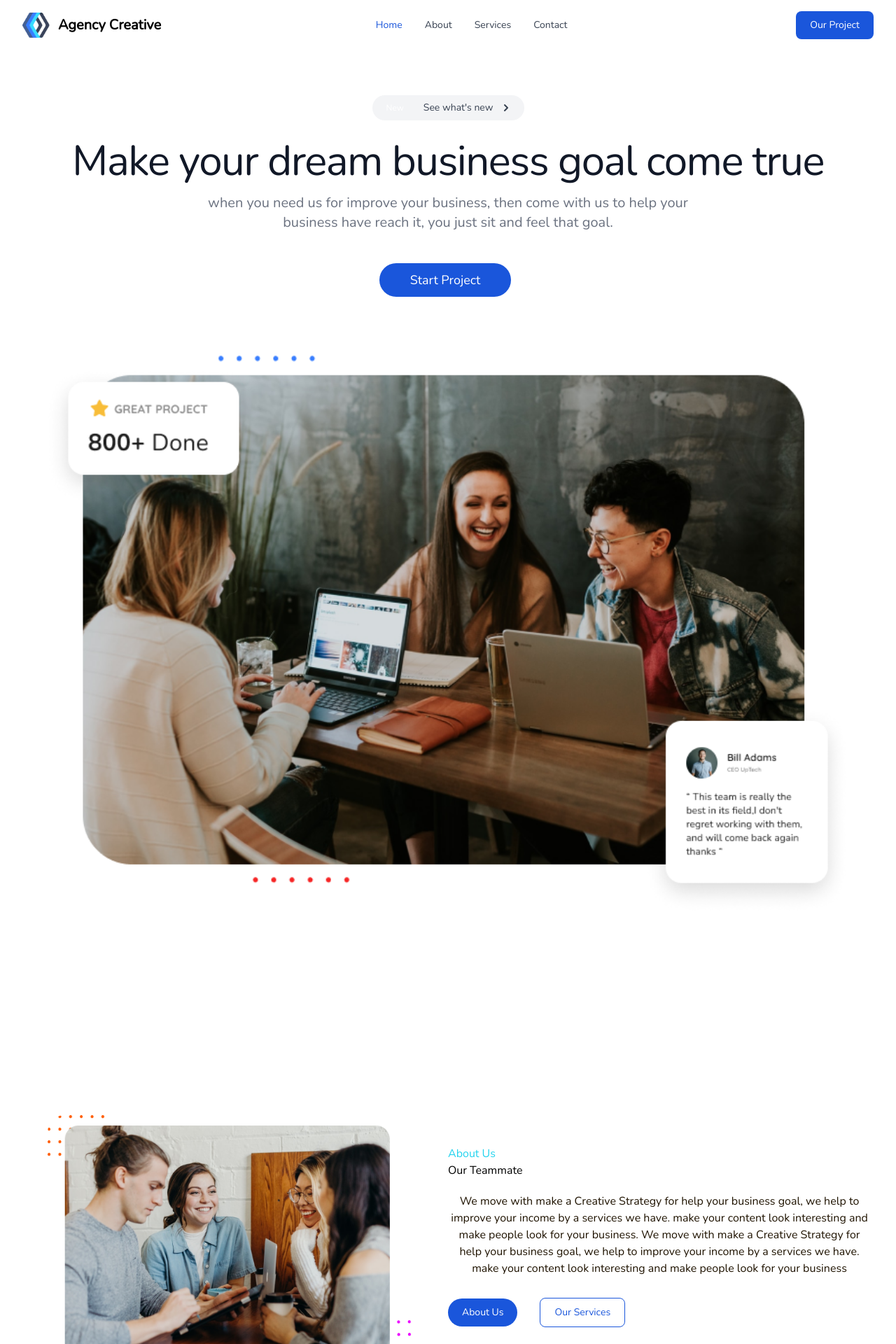
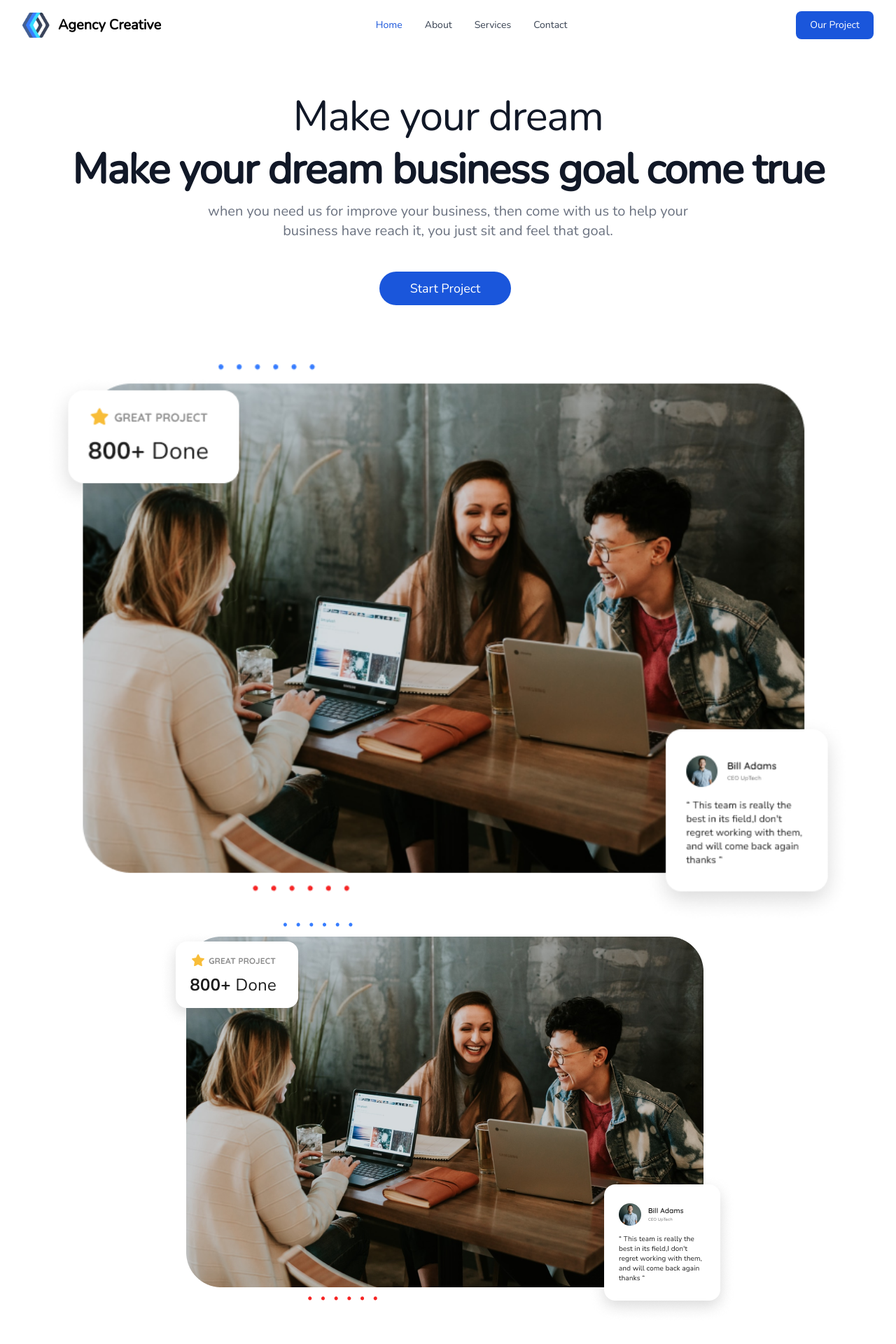
Before and after one commit to AlbertBislimi/react-project, a React (Create React App) app: page / in a window 1280 px wide. Shown: the top 1920 px of the page at 70% size. Built offline with nearby package versions, Linux system fonts and the light colour scheme.

Commit message:
header changes

```diff
--- a/src/components/header/Header.jsx
+++ b/src/components/header/Header.jsx
@@ -5,21 +5,24 @@ import Frame from '../../assets/Frame.png'
 const Header = () => {
   return (
     <div className="py-8 px-4 mx-auto max-w-screen-xl text-center lg:py-16 lg:px-12">
-        <a href="/#" className="inline-flex justify-between items-center py-1 px-1 pr-4 mb-7 text-sm text-gray-700 bg-gray-100 rounded-full dark:bg-gray-800 dark:text-white hover:bg-gray-200 dark:hover:bg-gray-700" role="alert">
-            <span className="text-xs bg-primary-600 rounded-full text-white px-4 py-1.5 mr-3">New</span> <span className="text-sm font-medium">See what's new</span>
-            <svg className="ml-2 w-5 h-5" fill="currentColor" viewBox="0 0 20 20" xmlns="http://www.w3.org/2000/svg"><path fill-rule="evenodd" d="M7.293 14.707a1 1 0 010-1.414L10.586 10 7.293 6.707a1 1 0 011.414-1.414l4 4a1 1 0 010 1.414l-4 4a1 1 0 01-1.414 0z" clip-rule="evenodd"></path></svg>
-        </a>
-        <h1 className="mb-4 text-4xl font-thin tracking-tight leading-none text-gray-900 md:text-5xl lg:text-6xl dark:text-white">Make your dream
+
+        <h1 className="mb-4 text-4xl font-thin tracking-tight leading-none text-gray-900 md:text-5xl lg:text-6xl dark:text-white">Make your dream</h1>
+
+        <h1 className="mb-4 text-4xl font-extrabold tracking-tight leading-none text-gray-900 md:text-5xl lg:text-6xl dark:text-white">Make your dream
             business goal come true</h1>
         <p className="mb-8 text-lg font-normal text-gray-500 lg:text-xl sm:px-16 xl:px-48 dark:text-gray-400">when you need us for improve your business,
             then come with us to help your business have reach it, you just sit and feel that goal.</p>
         <div className="flex flex-col mb-8 lg:mb-16 space-y-4 sm:flex-row sm:justify-center sm:space-y-0 sm:space-x-4">
             <a href="/#" className="inline-flex justify-center items-center py-3 px-5 text-base font-medium text-center text-white rounded-lg bg-primary-700 hover:bg-primary-800 focus:ring-4 focus:ring-primary-300 dark:focus:ring-primary-900">
-            <button type="button" className="text-white bg-blue-700 hover:bg-blue-800 focus:outline-none focus:ring-4 focus:ring-blue-300 font-medium rounded-full text-lg px-11 py-2.5 text-center mr-2 mb-2 dark:bg-blue-600 dark:hover:bg-blue-700 dark:focus:ring-blue-800">Start Project
-            </button>
+            <button type="button" className="text-white bg-blue-700 hover:bg-blue-800 focus:outline-none focus:ring-4 focus:ring-blue-300 font-medium rounded-full text-lg px-11 py-2.5 text-center mr-2 mb-2 dark:bg-blue-600 dark:hover:bg-blue-700 dark:focus:ring-blue-800">Start Project</button>
             </a>
         </div>
         <img src={Frame} className="flex items-center w-full" alt="Logo"/>
+
+        <div className="flex items-center justify-center">
+            <img src={Frame} alt="Logo"/>
+        </div>
+
     </div>
   )
 }
```
